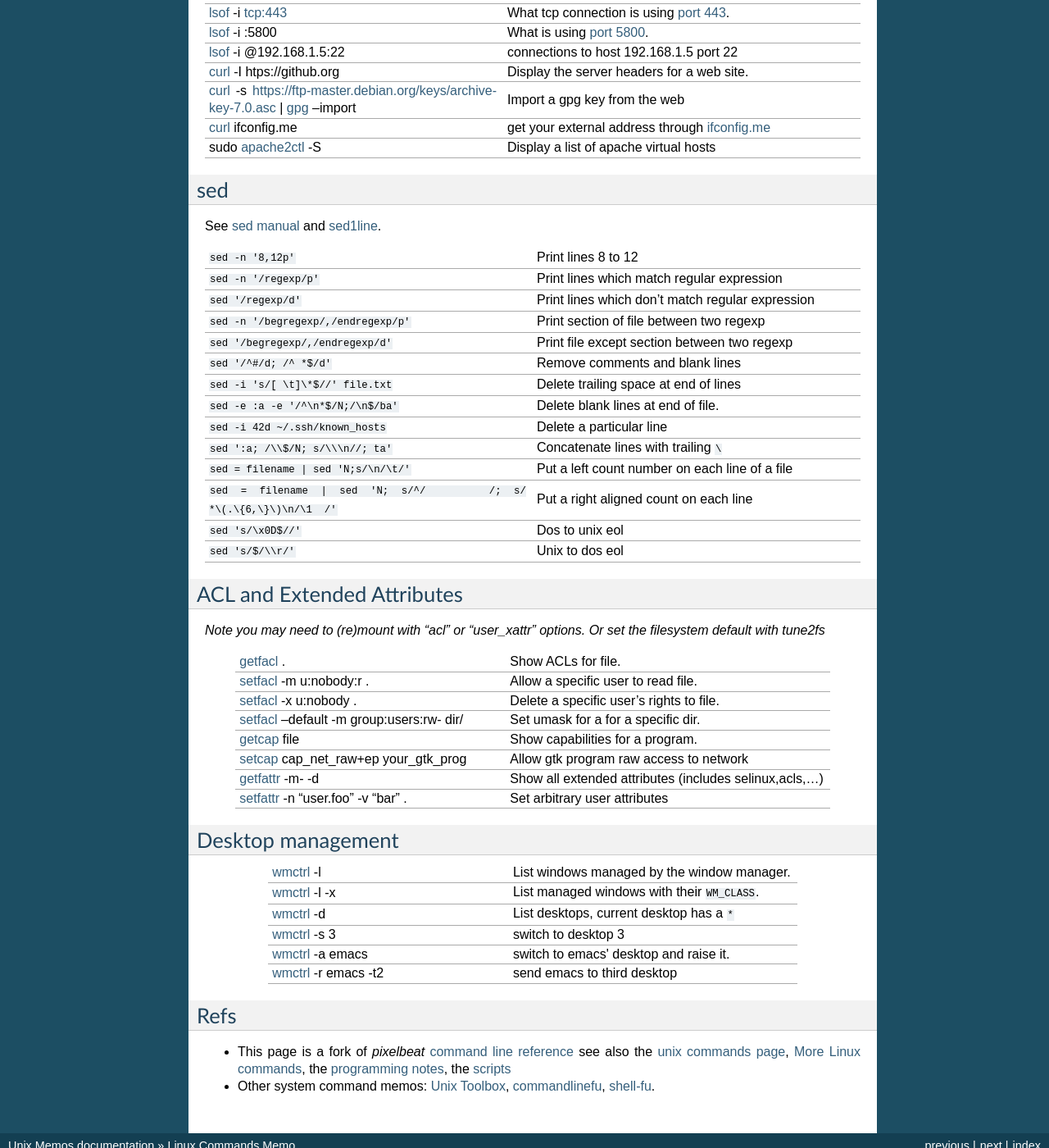
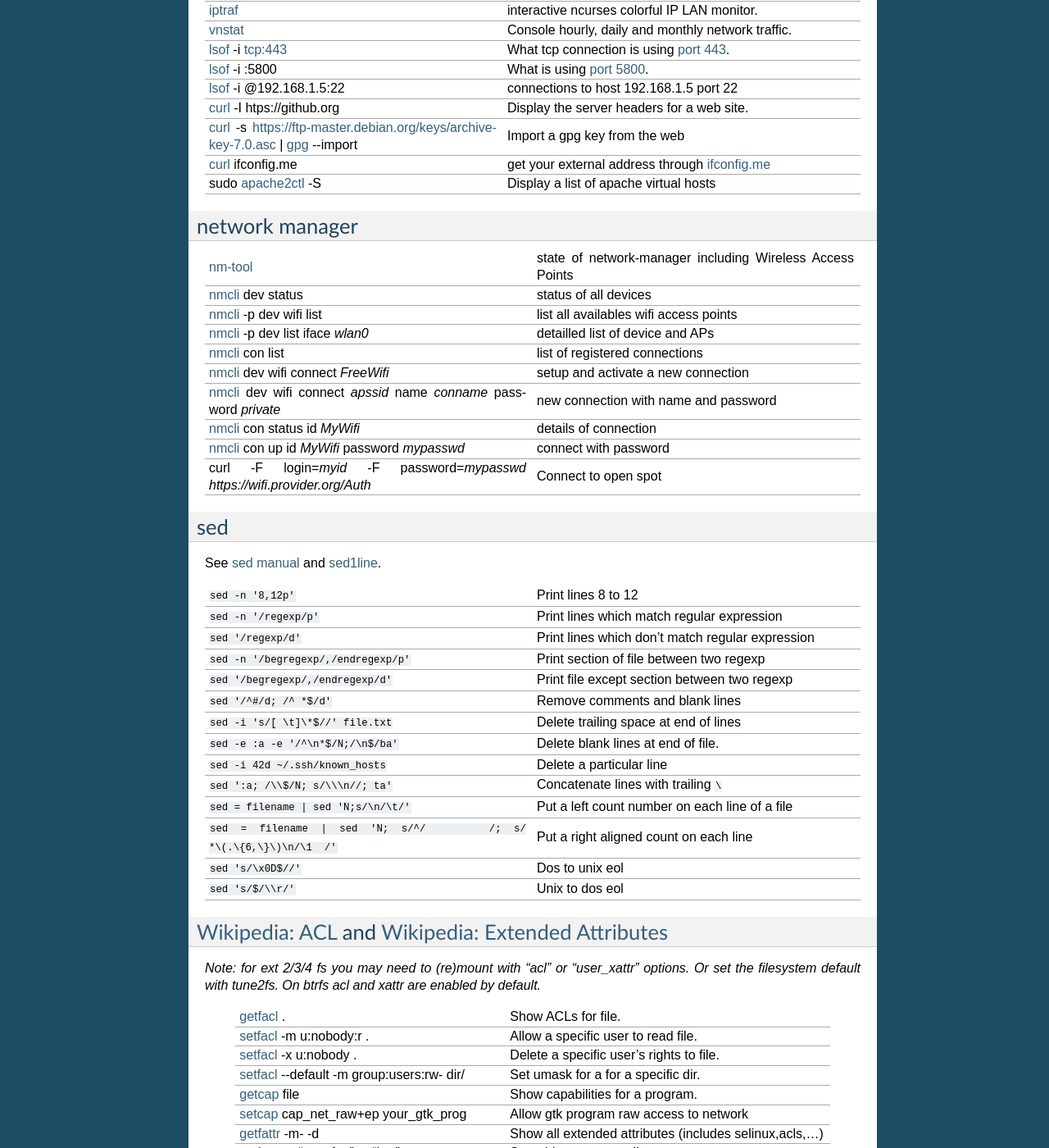
Before and after one commit to marczz/unix_memo, a Sphinx documentation site: the page built from source/commands.rst, in a window 1280 px wide and 1400 px high, scrolled down 5931 px. Shown: the whole window at 82% size. Built offline with Sphinx 7.4.7, drawn with Linux system fonts in a browser that asks for light colours; the version number could not be read and is left out; some of the changed text lies outside the part shown.

Commit message:
commands.rst: added wmctrl, formating
- added more wmctrl and xdotool commands
- fixed some man to point to debian
- added substitution for double minus to avoid replacement by unicode
  char

```diff
--- a/source/commands.rst
+++ b/source/commands.rst
@@ -41,7 +41,7 @@
 
    :coreutils:`ls` -lt%List files by date, newest first
    :coreutils:`ls` /usr/bin | :coreutils:`pr` -T9 -W$COLUMNS%Print in 9 columns to width of terminal
-   `find`_ -maxdepth 1 -type f -print0 | `xargs`_ -0 ls -lS --block-size=1k%List files by decreasing size
+   `find`_ -maxdepth 1 -type f -print0 | `xargs`_ -0 ls -lS |min2|\ block-size=1k%List files by decreasing size
    `find` -size +1M -ls%List files bigger than 1 Megabyte.
    `find`_ -name '\*.[ch]' | `xargs`_ grep -E 'expr'%Search 'expr' in this dir and below.
    `find`_ -type f -print0 | `xargs`_ -r0 grep -F 'example'%Search all regular files for 'example' in this dir and below
@@ -127,13 +127,14 @@
    :man:`ps` axuww%list all processes and resource used
    :man:`ps` axmu%list all processes and threads
    :man:`ps` axf -o pid,args%List processes in a hierarchy.
-   :man:`ps` ax -o pcpu,cpu,nice,state,cputime,args --sort -pcpu | :man:`sed` '/^ 0.0 /d'%List processes by  decreasing cpu rate (see also :man:`top`).
-   :man:`ps` ax -opid=,rss=,args= --sort=+rss | :man:`sed` '/^\s*0\>/d' | :coreutils:`pr` -TW$COLUMNS%List processes by mem (KB) usage (see also :man:`top`).
-   :man:`ps` -o user --sort user| :coreutils:`uniq` -c| :coreutils:`sort` -n -k1%number of processes per user.
-   :man:`ps` -C lighttpd -o pid=%pid of lighttpd
-   :man:`pgrep` lighttpd%pid of lighttpd
-   :man:`pgrep` -l daemon%pid-name of all processes having 'daemon' in their name
-   `pidof <http://linux.die.net/man/8/pidof>`_  lighttpd%pid of lighttpd
+   :man:`ps` ax -o pcpu,cpu,nice,state,cputime,args |min2|\ sort -pcpu | :man:`sed` '/^ 0.0 /d'%List processes by  decreasing cpu rate (see also :man:`top`).
+   :man:`ps` ax -opid=,rss=,args= |min2|\ sort=+rss | :man:`sed` '/^\s*0\>/d' | :coreutils:`pr` -TW$COLUMNS%List processes by mem (KB) usage (see also :man:`top`).
+   :man:`ps` -o user |min2|\ sort user| :coreutils:`uniq` -c| :coreutils:`sort` -n -k1%number of processes per user.
+   :man:`ps` -C lighttpd -o pid=%pid of *lighttpd*.
+   :man:`pgrep` light%pid of processes having *light* in their name.
+   :man:`pgrep` -a daemon%pid/command-line of all processes having *daemon* in their name
+   `pidof <http://linux.die.net/man/8/pidof>`_  lighttpd%pid of *lighttpd*.
+   :man:`ps` uw -C lighttpd%user oriented list of process *lighttpd*.
    :man:`ps` -C firefox-bin -L -o pid,tid,pcpu,state%List all threads for a particular process.
    :man:`ps` -p 666 -o etime=%List elapsed wall time for process id 666
    :man:`ps` ew 666%show command and environment of process 666
@@ -293,16 +294,34 @@
    :man:`whois` mzlinux.org%Lookup whois info for hostname or ip address
    sudo :man:`netstat` -tupl%List internet services on a system
    sudo :man:`netstat` -tup%List active connections to/from system
-   sudo `ss <http://linux.die.net/man/8/ss>`_ -tup%List active connections to/from system
+   sudo :man:`ss` -tup%List tcp and udp active connections to/from system
    :man:`iptraf`%interactive ncurses colorful IP LAN monitor.
    :man:`vnstat`%Console hourly, daily and monthly network traffic.
    :man:`lsof` -i tcp:443%What tcp connection is using `port 443 <http://www.whatportis.com/443>`_.
    :man:`lsof` -i :5800%What is using `port 5800 <http://www.whatportis.com/5800>`_.
    :man:`lsof` -i @192.168.1.5:22%connections to host 192.168.1.5 port 22
    `curl <http://curl.haxx.se/docs/manpage.html>`_ -I htps://github.org%Display the server headers for a web site.
-   `curl <http://curl.haxx.se/docs/manpage.html>`_ -s https://ftp-master.debian.org/keys/archive-key-7.0.asc | :man:`gpg` --import%Import a gpg key from the web
+   `curl <http://curl.haxx.se/docs/manpage.html>`_ -s https://ftp-master.debian.org/keys/archive-key-7.0.asc | :man:`gpg` |min2|\ import%Import a gpg key from the web
    `curl <http://curl.haxx.se/docs/manpage.html>`_ ifconfig.me%get your external address through `ifconfig.me <http://ifconfig.me>`_
    sudo :man:`apache2ctl` -S%Display a list of apache virtual hosts
+
+
+network manager
+---------------
+.. csv-table::
+   :delim: %
+   :widths: 55, 55
+
+   :man:`nm-tool`%state of network-manager including Wireless Access Points
+   :man:`nmcli` dev status%status of all devices
+   :man:`nmcli` -p dev wifi list%list all availables wifi access points
+   :man:`nmcli` -p dev list iface *wlan0*%detailled list of device and APs
+   :man:`nmcli` con list%list of registered connections
+   :man:`nmcli` dev wifi connect *FreeWifi*%setup and activate a new connection
+   :man:`nmcli` dev wifi connect *apssid* name *conname* password *private*%new connection with name and password
+   :man:`nmcli` con status id *MyWifi*%details of connection
+   :man:`nmcli` con up id *MyWifi* password *mypasswd*%connect with password
+   curl -F login=\ *myid*  -F password=\ *mypasswd* *https://wifi.provider.org/Auth*%Connect to open spot
 
 sed
 ---
@@ -329,9 +348,11 @@
    ``sed 's/\x0D$//'``%Dos to unix eol
    ``sed 's/$/\\r/'``%Unix to dos eol
 
-ACL and Extended Attributes
----------------------------
-*Note you may need to (re)mount with "acl" or "user_xattr" options. Or set the filesystem default with tune2fs*
+:wikipedia:`ACL` and :wikipedia:`Extended Attributes`
+-----------------------------------------------------
+*Note: for ext 2/3/4 fs you may need to (re)mount with "acl" or
+"user_xattr" options. Or set the filesystem default with tune2fs. On
+btrfs acl and xattr are enabled by default.*
 
 .. csv-table::
    :delim: %
@@ -352,12 +373,18 @@
    :delim: %
    :widths: 50, 60
 
+   :man:`xwininfo`%Info of the window selected by mouse click.
+   :man:`xwininfo -name emacs`%Emacs window info.
+   :man:`xprop`%Xserver properties of the window selected by mouse click.
+   :man:`xdpyinfo`%Xserver dimension and resolution.
    :man:`wmctrl` -l%List windows managed by the window manager.
    :man:`wmctrl` -l -x%List managed windows with their ``WM_CLASS``.
    :man:`wmctrl` -d%List desktops, current desktop has a ``*``
    :man:`wmctrl` -s 3%switch to desktop 3
    :man:`wmctrl` -a emacs%switch to emacs\' desktop and raise it.
    :man:`wmctrl` -r emacs -t2%send emacs to third desktop
+   :man:`wmctrl` -r emacs -e 0,-1,-1,756,495%resize emacs to 756x495 pixels
+   :man:`xdotool` search |min2|\ onlyvisible |min2|\ class *emacs* windowsize |min2|\ usehints |percent|\ 1 *80 24*%resize emacs to 80 lines x 24 columns
 
 Refs
 ----
```
Also changed, not shown: other parts of source/commands.rst (+14 -11 lines).
